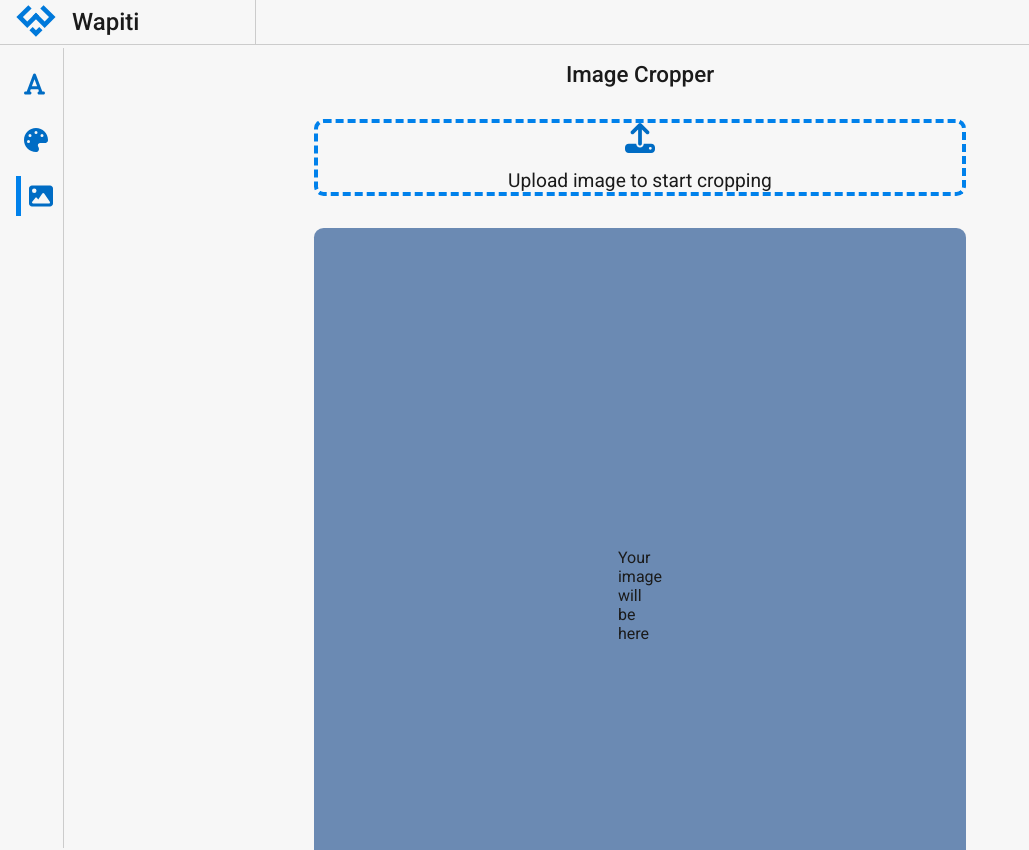
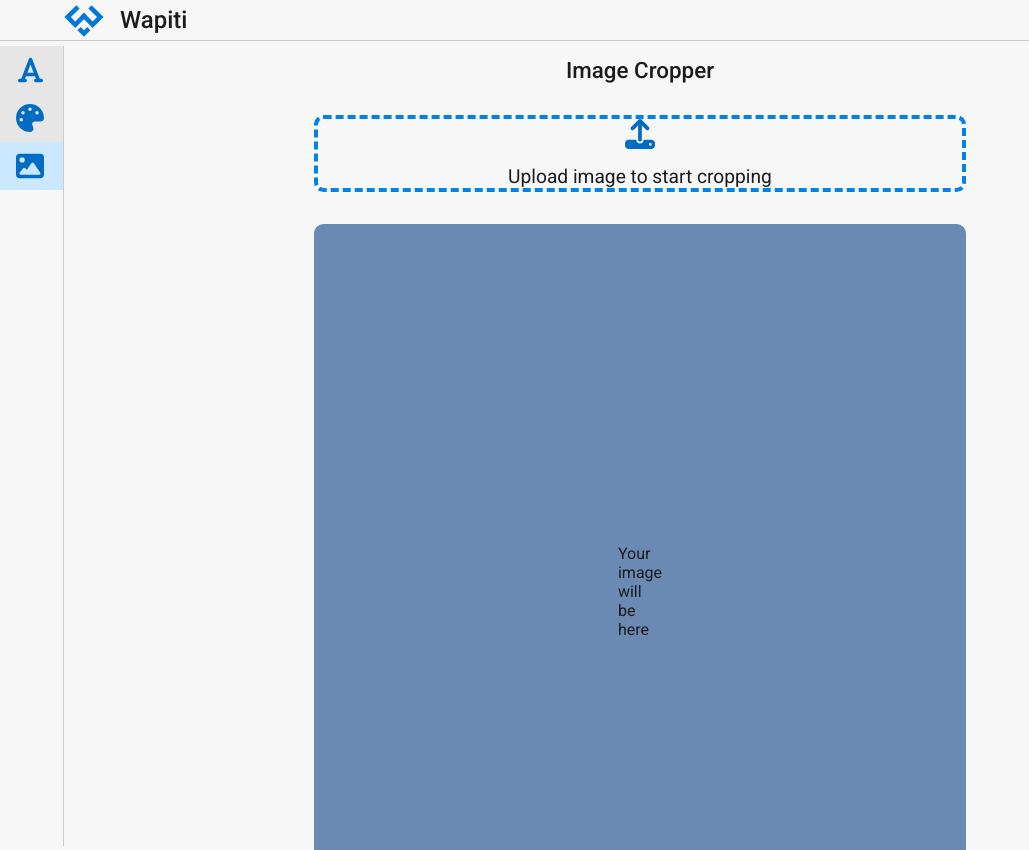
Before and after one commit to devmikh/wapiti-web-tools, a React (Vite) app: page /image-cropper in a window 1280 px wide. Shown: the top 850 px of the page, without its empty margins (0-1029 px from the left). Built offline with nearby package versions, Linux system fonts and the light colour scheme.

Commit message:
Polish toolbar style

```diff
--- a/src/components/Navbar/index.module.css
+++ b/src/components/Navbar/index.module.css
@@ -1,16 +1,19 @@
 .navbar {
     width: 100%;
+    height: 3rem;
     border-bottom: 1px solid var(--grey-200);
-    height: 3rem;
 }
 
 .logo-container {
-    width: 16rem;
     display: flex;
     align-items: center;
     gap: 1rem;
-    padding-left: 1rem;
-    border-right: 1px solid var(--grey-200);
+    margin-left: 4rem;
+}
+
+.link {
+    text-decoration: none;
+    color: var(--black);
 }
 
 .logo {
--- a/src/components/Navbar/index.tsx
+++ b/src/components/Navbar/index.tsx
@@ -5,10 +5,12 @@ import logo from '../../assets/icons/logo.svg'
 export default function Navbar() {
     return (
         <nav className={styles['navbar']}>
-            <div className={styles['logo-container']}>
-                <Link to='/'><img src={logo} alt="logo" height={40} className={styles['logo']}/></Link>
-                <h1>Wapiti</h1>
-            </div>
+            <Link to='/' className={styles['link']}>
+                <div className={styles['logo-container']}>
+                    <img src={logo} alt="logo" height={40} className={styles['logo']}/>
+                    <h1 className={styles['logo-title']}>Wapiti</h1>
+                </div>
+            </Link>
         </nav>
     )
 }
--- a/src/components/ToolCategory/index.module.css
+++ b/src/components/ToolCategory/index.module.css
@@ -1,54 +1,65 @@
+.category-container {
+    width: 100%;
+    display: flex;
+    flex-direction: column;
+    align-items: center;
+}
+
 .category-title-container {
+    width: 100%;
+    height: 3rem;
     display: flex;
     align-items: center;
-    gap: 0.6rem;
-    padding-top: 0.5rem;
-    padding-bottom: 0.5rem;
-    padding-left: 0.5rem;
+    padding-left: 0.4rem;
+    background-color: var(--grey-100);
     cursor: pointer;
+    transition: background-color 0.3s;
+}
+
+.category-title-container:hover {
+    filter: brightness(95%);
 }
 
 .category-title-container.active {
-    border-left: 5px solid var(--blue-600);
+    background-color: var(--blue-100);
 }
 
 .icon {
+    width: 3rem;
+    display: flex;
+    justify-content: center;
+    align-items: center;
     filter: var(--blue-700-svg);
+    position: fixed;
 }
 
 .collapse-icon {
     margin-left: auto;
-    transform: translateX(0%);
-    transition: all 0.5s ease;
-    /* opacity: 100; */
-    /* transition: opacity 0.5s ease; */
+    margin-right: 1rem;
 }
 
 .collapse-icon-collapsed {
-    transform: translateX(-2000%);
-    /* margin-left: auto; */
-    /* opacity: 0; */
+    display: none;
 }
 
 .category-title {
-    font-size: 1.1rem;
+    margin-left: 3rem;
+    font-size: 1.3rem;
     font-weight: 500;
-    /* opacity: 100; */
-    transform: translateX(0%);
-    transition: all 0.5s ease;
 }
 
 .category-title-collapsed {
-    /* opacity: 0; */
-    transform: translateX(-300%);
+    display: none;
 }
 
 .links-container {
+    width: 100%;
     display: flex;
     flex-direction: column;
-    padding-left: 1rem;
+    overflow: hidden;
+    transition: height 0.3s;
 }
 
 .collapsed {
-    display: none;
+    height: 0rem;
 }
--- a/src/components/ToolCategory/index.tsx
+++ b/src/components/ToolCategory/index.tsx
@@ -26,14 +26,17 @@ export default function ToolCategory(props: ToolCategoryPropsType) {
     }
 
     return (
-        <div>
+        <div className={styles['category-container']}>
             <div className={`${styles['category-title-container']} ${active && styles['active']}`} onClick={handleClick}>
-                <img src={icon} height={24} className={styles['icon']} />
+                <div className={styles['icon']}><img src={icon} height={28} /></div>
                 <h3 className={`${styles['category-title']} ${!toolbarIsActive && styles['category-title-collapsed']}`}>{title}</h3>
                 <img src={expanded ? upArrow : downArrow} height={10} className={`${styles['collapse-icon']} ${!toolbarIsActive && styles['collapse-icon-collapsed']}`}/>
                 {toolbarIsActive}
             </div>
-            <div className={`${styles['links-container']} ${(toolbarIsActive && expanded) ? '' : styles['collapsed']}`}>
+            <div
+                className={`${styles['links-container']} ${(toolbarIsActive && expanded) ? '' : styles['collapsed']}`}
+                style={{ height: (expanded) ? ((children as []).length * 40) : 0}}
+            >
                 {children}
             </div>
         </div>
--- a/src/components/ToolLink/index.module.css
+++ b/src/components/ToolLink/index.module.css
@@ -1,12 +1,19 @@
 .link-container {
-    width: 90%;
-    padding: 0.4rem 1rem;
-    border-radius: 0.4rem;
+    width: 100%;
+    height: 2.5rem;
+    display: flex;
+    align-items: center;
+    padding: 0.4rem 2rem;
     color: var(--grey-700);
+    background-color: var(--white);
+}
+
+.link-container:hover {
+    filter: brightness(90%);
 }
 
 .link {
-    font-size: 0.9rem;
+    font-size: 1.1rem;
     color: inherit;
     text-decoration: none;
 }
--- a/src/components/Toolbar/index.module.css
+++ b/src/components/Toolbar/index.module.css
@@ -1,19 +1,18 @@
 .toolbar-container {
     position: fixed;
     left: 0;
-    top: 3rem;
+    top: 2.85rem;
     width: 4rem;
     height: 100%;
     display: flex;
     flex-direction: column;
-    gap: 1rem;
-    padding: 1rem;
+    align-items: flex-start;
     border-right: 1px solid var(--grey-200);
     background-color: var(--white);
-    transition: width 0.4s;
-    z-index: 100;
+    transition: width 0.3s;
+    z-index: 4;
 }
 
 .toolbar-container.active {
-    width: 16rem;
+    width: 18rem;
 }
--- a/src/store/features/toolbarSlice.ts
+++ b/src/store/features/toolbarSlice.ts
@@ -101,7 +101,9 @@ const toolbarSlice = createSlice({
             })
 
             // Expand category to which given link is related
-            state.categories[action.payload.categoryId].expanded = true
+            if (state.active) {
+                state.categories[action.payload.categoryId].expanded = true
+            }
 
             // Make this category active (while making all other categories inactive)
             state.categories.forEach(category => {
```
